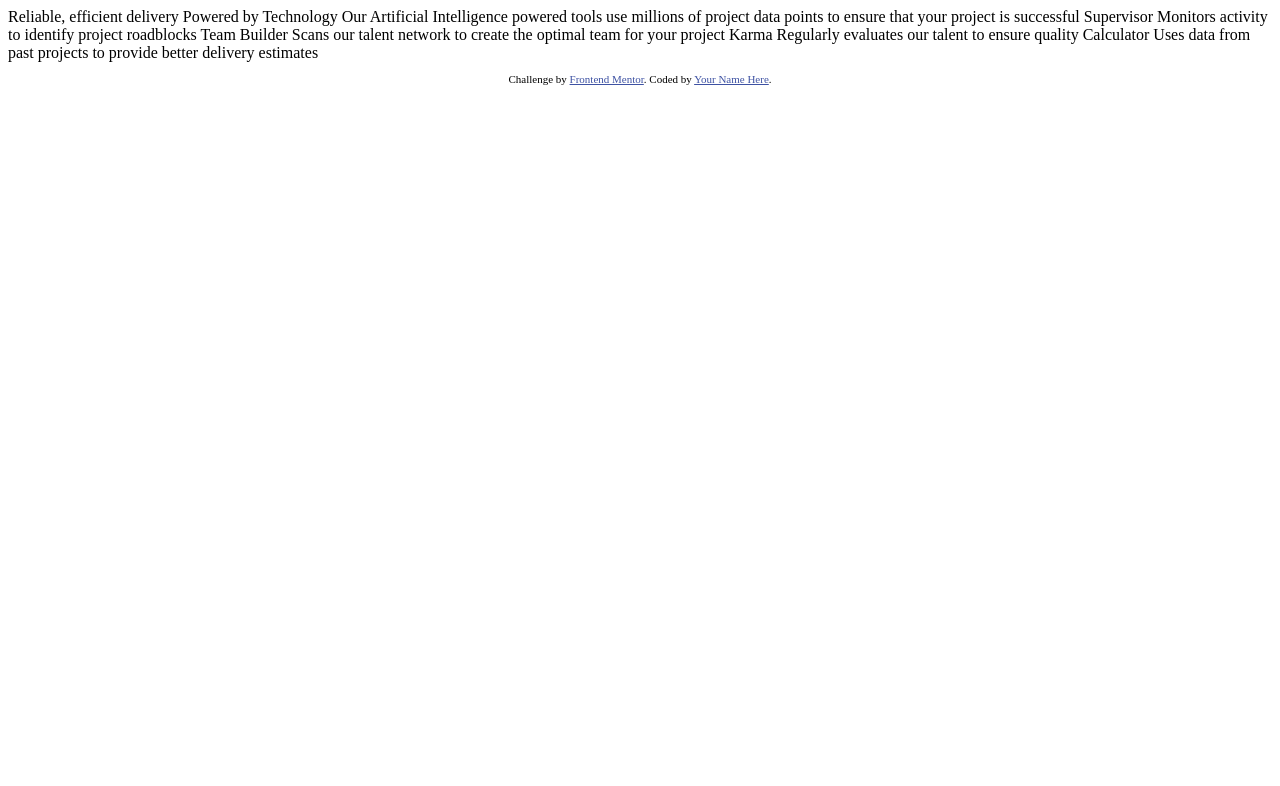
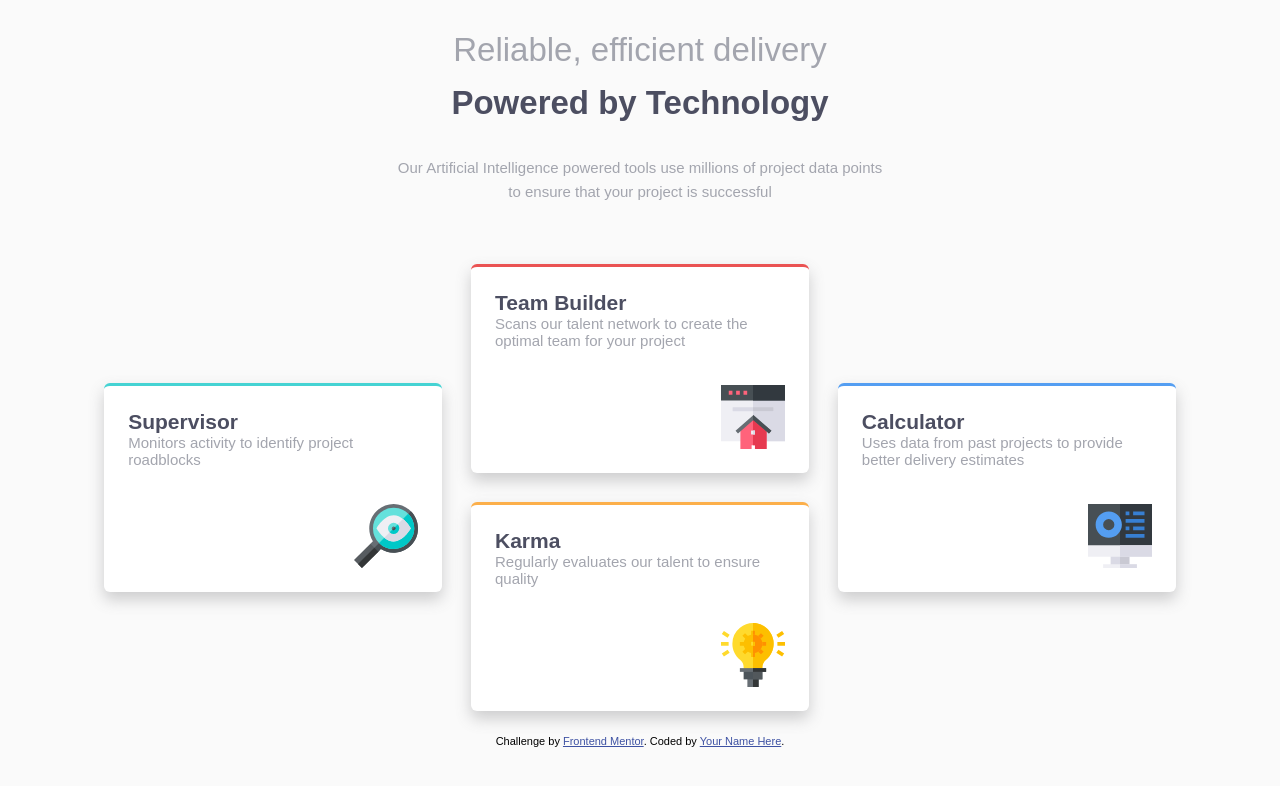
Before and after one commit to zhuycai/four-card-feature-section, a plain HTML site: page index.html in a window 1280 px wide. Drawn offline with Linux system fonts and the light colour scheme; a web font is replaced by a local one.

Commit message:
'update'

```diff
--- /dev/null
+++ b/css/style.css
@@ -0,0 +1,165 @@
+:root {
+    --red: hsl(0, 78%, 62%);
+    --cyan: hsl(180, 62%, 55%);
+    --orange: hsl(34, 97%, 64%);
+    --blue: hsl(212, 86%, 64%);
+    --very-dark-blue: hsl(234, 12%, 34%);
+    --grayish-blue: hsl(229, 6%, 66%);
+    --very-light-gray: hsl(0, 0%, 98%);
+}
+
+body, h2, h3, p {
+    margin: 0;
+}
+
+html {
+    box-sizing: border-box;
+}
+
+*, *::before, *::after {
+    box-sizing: inherit;
+}
+
+body {
+    font-family: 'Poppins', sans-serif;
+    font-size: 15px;
+    background: var(--very-light-gray);
+}
+
+.section {
+    display: flex;
+    flex-direction: column;
+    align-items: center;
+    width: 100%;
+    min-width: 350px;
+    max-width: calc(1014px + 36em);
+    padding: 1.6em 0;
+    color: var(--grayish-blue);
+}
+
+.section-info {
+    max-width: 500px;
+    margin-bottom: 4em;
+    text-align: center;
+    line-height: 1.6em;
+}
+
+.section-title {
+    margin-bottom: .8em;
+    font-size: 1.6em;
+    font-weight: 400;
+    line-height: 1.6em;
+}
+
+.section-title > .title-em {
+    display: block;
+    font-weight: 600;
+    color: var(--very-dark-blue);
+}
+
+.section-content {
+    display: grid;
+    grid-template-columns: 1fr;
+    justify-items: center;
+    gap: 1.8rem;
+}
+
+.card {
+    position: relative;
+    width: 338px;
+    padding: 1.6em;
+    border-top: .2em solid var(--cyan);
+    border-radius: .4em;
+    box-shadow: 0 .5em 1em 0 rgba(100, 101, 104, 0.303);
+    background: white;
+    transition: top .5s ease-in,
+                box-shadow .2s ease-in;
+}
+
+.card:hover {
+    top: -.4em;
+    box-shadow: 0 .8em 1.2em 0 rgba(100, 101, 104, 0.303);
+}
+
+.card:nth-child(2) {
+    border-top-color: var(--red);
+}
+
+.card:nth-child(3) {
+    border-top-color: var(--orange);
+}
+
+.card:nth-child(4) {
+    border-top-color: var(--blue);
+}
+
+.card > h3 {
+    font-size: 1.4em;
+    font-weight: 600;
+    color: var(--very-dark-blue);
+}
+
+.card > p {
+    margin-bottom: 2.4em;
+}
+
+.card > img {
+    float: right;
+}
+
+.attribution {
+    font-size: 11px;
+    text-align: center;
+}
+
+.attribution a {
+    color: hsl(228, 45%, 44%);
+}
+
+@media (min-width: 730px) {
+    .section-title {
+        font-size: 1.8em;
+    }
+
+    .section-content {
+        grid-template-columns: 1fr 1fr;
+    }
+
+    .card:nth-child(1), .card:nth-child(3) {
+        justify-self: flex-end;
+    }
+
+    .card:nth-child(2), .card:nth-child(4) {
+        justify-self: flex-start;
+    }
+}
+
+@media (min-width: 1100px) {
+    .section-title {
+        font-size: 2.2em;
+    }
+
+    .section-content {
+        grid-template-columns: 1fr 1fr 1fr;
+        grid-template-areas: 'l mt r'
+                             'l mb r';
+    }
+
+    .card:nth-child(1) {
+        grid-area: l;
+        align-self: center;
+    }
+
+    .card:nth-child(2) {
+        grid-area: mt;
+    }
+
+    .card:nth-child(3) {
+        grid-area: mb;
+    }
+
+    .card:nth-child(4) {
+        grid-area: r;
+        align-self: center;
+    }
+}
--- a/index.html
+++ b/index.html
@@ -1,40 +1,53 @@
 <!DOCTYPE html>
 <html lang="en">
+
 <head>
   <meta charset="UTF-8">
-  <meta name="viewport" content="width=device-width, initial-scale=1.0"> <!-- displays site properly based on user's device -->
+  <meta name="viewport" content="width=device-width, initial-scale=1.0">
+  <!-- displays site properly based on user's device -->
+  <link rel="icon" type="image/png" sizes="32x32" href="./images/favicon-32x32.png">
+  <link href="https://fonts.googlefonts.cn/css?family=Poppins:200,400,600" rel="stylesheet">
+  <link rel="stylesheet" href="css/style.css">
+  <title>Frontend Mentor | Four card feature section</title>
+</head>
 
-  <link rel="icon" type="image/png" sizes="32x32" href="./images/favicon-32x32.png">
-
-  <title>Frontend Mentor | Four card feature section</title>
-
-  <!-- Feel free to remove these styles or customise in your own stylesheet 👍 -->
-  <style>
-    .attribution { font-size: 11px; text-align: center; }
-    .attribution a { color: hsl(228, 45%, 44%); }
-  </style>
-</head>
 <body>
-
-  Reliable, efficient delivery
-  Powered by Technology
-
-  Our Artificial Intelligence powered tools use millions of project data points
-  to ensure that your project is successful
-
-  Supervisor
-  Monitors activity to identify project roadblocks
-
-  Team Builder
-  Scans our talent network to create the optimal team for your project
-
-  Karma
-  Regularly evaluates our talent to ensure quality
-
-  Calculator
-  Uses data from past projects to provide better delivery estimates
-
-
+  <main>
+    <div class="section">
+      <div class="section-info">
+        <h2 class="section-title">
+          Reliable, efficient delivery
+          <span class="title-em">Powered by Technology</span>
+        </h2>
+        <p>
+          Our Artificial Intelligence powered tools use millions of project data points
+          to ensure that your project is successful
+        </p>
+      </div>
+      <div class="section-content">
+        <section class="card">
+          <h3>Supervisor</h3>
+          <p>Monitors activity to identify project roadblocks</p>
+          <img src="images/icon-supervisor.svg" alt="icon supervisor">
+        </section>
+        <section class="card">
+          <h3>Team Builder</h3>
+          <p>Scans our talent network to create the optimal team for your project</p>
+          <img src="images/icon-team-builder.svg" alt="icon team builder">
+        </section>
+        <section class="card">
+          <h3>Karma</h3>
+          <p>Regularly evaluates our talent to ensure quality</p>
+          <img src="images/icon-karma.svg" alt="icon karma">
+        </section>
+        <section class="card">
+          <h3>Calculator</h3>
+          <p>Uses data from past projects to provide better delivery estimates</p>
+          <img src="images/icon-calculator.svg" alt="icon calculator">
+        </section>
+      </div>
+    </div>
+  </main>
   <footer>
     <p class="attribution">
       Challenge by <a href="https://www.frontendmentor.io?ref=challenge" target="_blank">Frontend Mentor</a>.
@@ -42,4 +55,5 @@
     </p>
   </footer>
 </body>
+
 </html>
```
